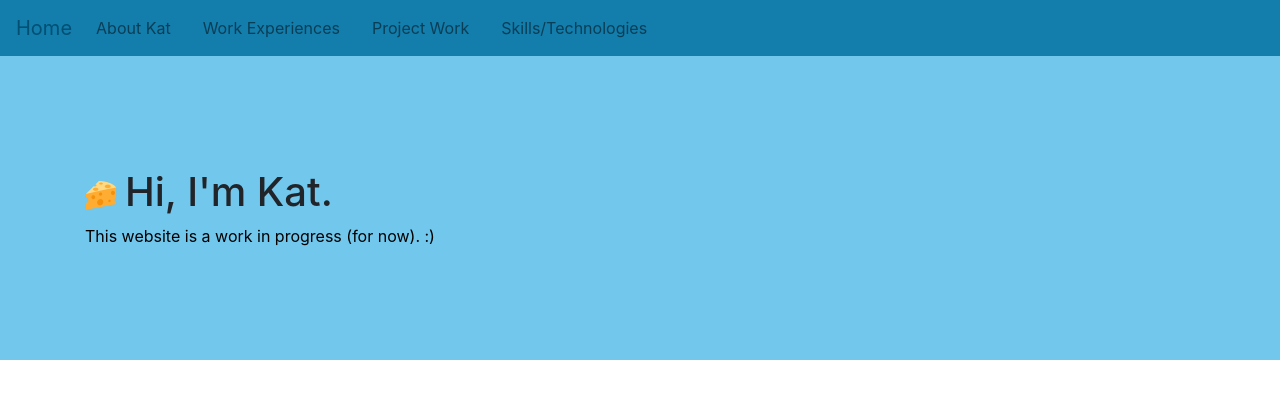
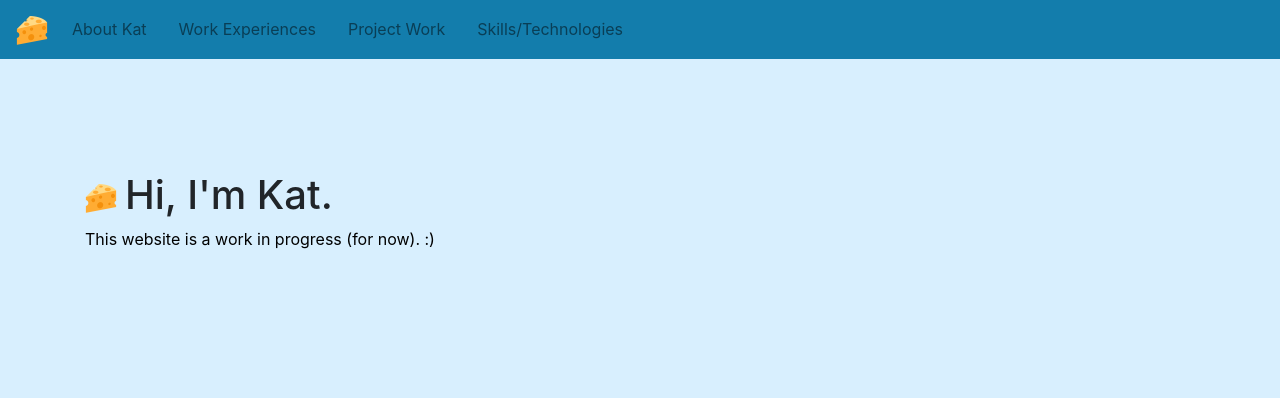
Before and after one commit to klaw772/hi-im-kat, a React (Create React App) app: page / in a window 1280 px wide. Shown: the top 398 px of the page. Built offline with nearby package versions, Linux system fonts and the light colour scheme.

Commit message:
adjusting background color, changing brand logo

```diff
--- a/src/components/NavBar.tsx
+++ b/src/components/NavBar.tsx
@@ -3,7 +3,8 @@ import Navbar from "react-bootstrap/Navbar";
 import Nav from "react-bootstrap/Nav";
 import "../styles/NavBar.css";
 import classNames from "classnames";
-import {Link} from 'react-router-dom';
+import { Link } from "react-router-dom";
+import cheese from "../assets/cheese2.png";
 
 export interface NavBarProps {
   index: number;
@@ -26,7 +27,7 @@ const NavBar: FC<NavBarProps> = ({ index }) => {
           })}
           href="/hi-im-kat"
         >
-          Home
+          <img src={cheese} alt="cheese-wedge" />
         </Navbar.Brand>
         <Navbar.Toggle aria-controls="basic-navbar-nav" />
         <Navbar.Collapse id="basic-navbar-nav">
--- a/src/components/Skills/SkillsIcon.tsx
+++ b/src/components/Skills/SkillsIcon.tsx
@@ -8,7 +8,9 @@ export interface SkillsIconProps {
   title: string;
 }
 const renderTooltip = (title: string) => (
-  <Tooltip id="button-tooltip">{title}</Tooltip>
+  <Tooltip id="button-tooltip" className="skills-tooltip">
+    {title}
+  </Tooltip>
 );
 export const SkillsIcon: FC<SkillsIconProps> = ({ tech, title }) => {
   return (
--- a/src/styles/App.css
+++ b/src/styles/App.css
@@ -1,3 +1,3 @@
-.App {
-    background-color: #71c7ec;
+body {
+  background-color: #d8effe;
 }
--- a/src/styles/Intro/Intro.css
+++ b/src/styles/Intro/Intro.css
@@ -1,3 +1,3 @@
 .intro-jumbotron {
-  background-color: #71c7ec;
+  background-color: #d8effe;
 }
--- a/src/styles/Skills/SkillsIcon.css
+++ b/src/styles/Skills/SkillsIcon.css
@@ -8,9 +8,15 @@
   -webkit-transition-duration: 0.5s;
   transition-duration: 0.5s;
 }
-.hvr-bounce-in:hover, .hvr-bounce-in:focus, .hvr-bounce-in:active {
+.hvr-bounce-in:hover,
+.hvr-bounce-in:focus,
+.hvr-bounce-in:active {
   -webkit-transform: scale(1.2);
   transform: scale(1.2);
   -webkit-transition-timing-function: cubic-bezier(0.47, 2.02, 0.31, -0.36);
   transition-timing-function: cubic-bezier(0.47, 2.02, 0.31, -0.36);
 }
+.skills-tooltip {
+  font-size: 1.25em;
+  border-radius: 25%;
+}
```
